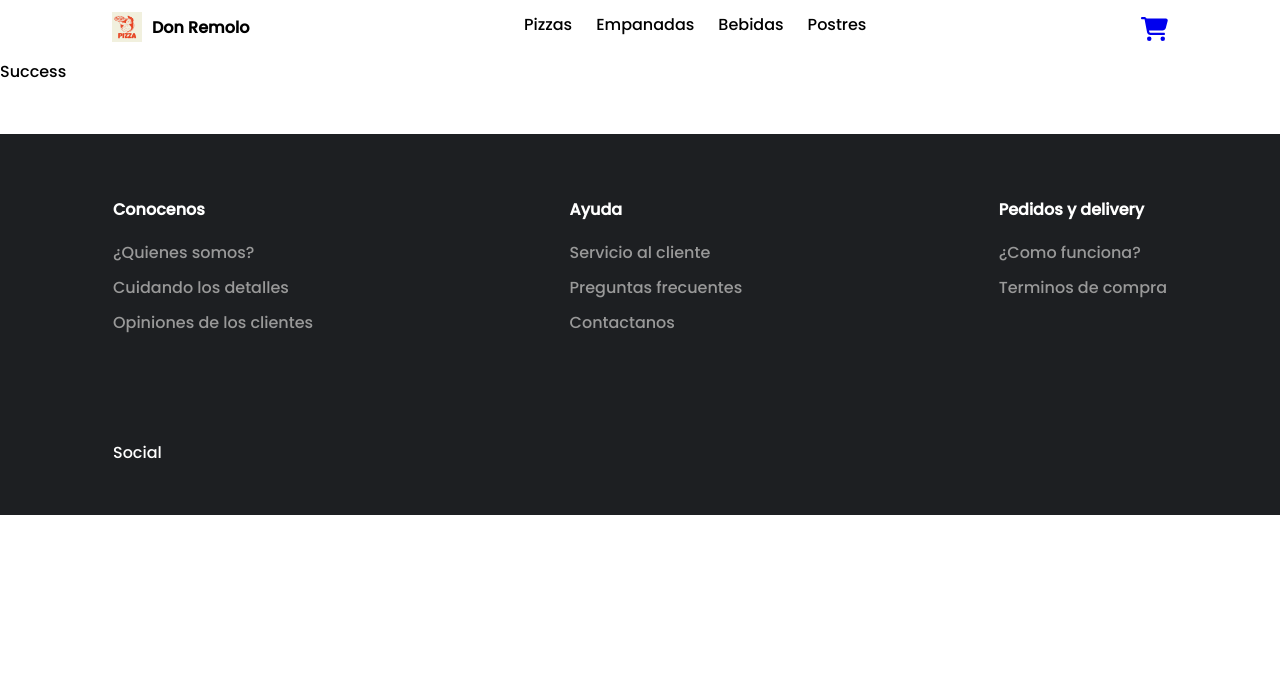
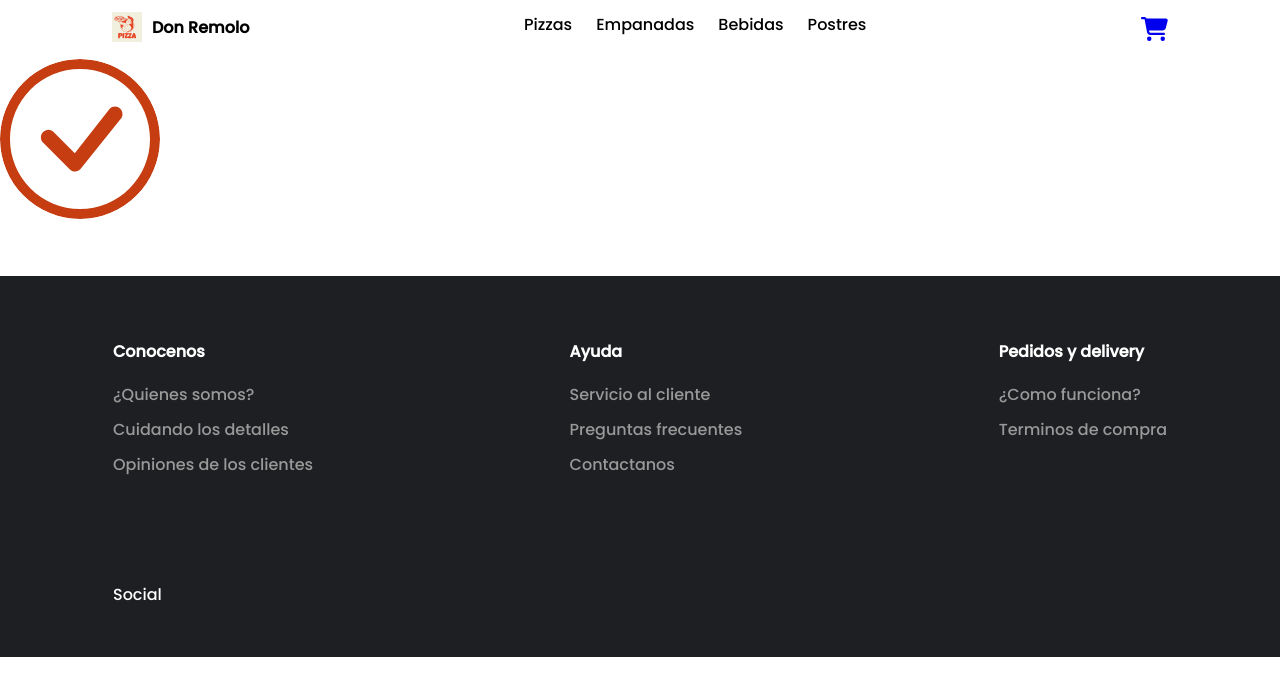
Before and after one commit to YonPalac1/pizzeria_don_remolo, a React (Create React App) app in the folder frontend/: page /success in a window 1280 px wide. Shown: the top 696 px of the page. Built offline with nearby package versions, Linux system fonts and the light colour scheme; no server answers.

Commit message:
Creating SuccessIcon

```diff
--- a/frontend/src/pages/success/Success.jsx
+++ b/frontend/src/pages/success/Success.jsx
@@ -1,6 +1,8 @@
-import React, { useEffect, useState} from 'react'
+import React, { useEffect } from 'react'
 import { useDispatch, useSelector } from 'react-redux'
 import { makeOrder } from '../../redux/cartReducer'
+import { SuccessIcon } from './successIcon/SuccessIcon'
+
 export const Success = () => {
 
     const order = useSelector(state => state.cart.order)
@@ -9,7 +11,7 @@ export const Success = () => {
     // useEffect(() => {
     //   order !==
     // })
-    const orderStatus = useSelector(state => state.cart.orderStatus)
+    // const orderStatus = useSelector(state => state.cart.orderStatus)
 
     const dispatch = useDispatch();
 
@@ -21,6 +23,9 @@ export const Success = () => {
 
     // console.log(orderStatus)
   return (
-    <div>Success</div>
+    <div>
+      <SuccessIcon/>
+
+    </div>
   )
 }
--- /dev/null
+++ b/frontend/src/pages/success/successIcon/SuccessIcon.jsx
@@ -0,0 +1,20 @@
+import React from 'react'
+import './successIcon.css'
+
+
+export const SuccessIcon = () => {
+    return (
+        <svg className='circle' width="100" height="100" viewBox="0 0 100 100" fill="none" xmlns="http://www.w3.org/2000/svg">
+            <g clip-path="url(#clip0_167_655)">
+                <path fill-rule="evenodd" clip-rule="evenodd" d="M50 93.75C61.6032 93.75 72.7312 89.1406 80.9359 80.9359C89.1406 72.7312 93.75 61.6032 93.75 50C93.75 38.3968 89.1406 27.2688 80.9359 19.0641C72.7312 10.8594 61.6032 6.25 50 6.25C38.3968 6.25 27.2688 10.8594 19.0641 19.0641C10.8594 27.2688 6.25 38.3968 6.25 50C6.25 61.6032 10.8594 72.7312 19.0641 80.9359C27.2688 89.1406 38.3968 93.75 50 93.75ZM50 100C63.2608 100 75.9785 94.7322 85.3553 85.3553C94.7322 75.9785 100 63.2608 100 50C100 36.7392 94.7322 24.0215 85.3553 14.6447C75.9785 5.26784 63.2608 0 50 0C36.7392 0 24.0215 5.26784 14.6447 14.6447C5.26784 24.0215 0 36.7392 0 50C0 63.2608 5.26784 75.9785 14.6447 85.3553C24.0215 94.7322 36.7392 100 50 100Z" fill="#C53D11" />
+                <path fill-rule="evenodd" clip-rule="evenodd" d="M68.5626 31.0625C69.4373 30.1955 70.6181 29.7075 71.8497 29.7041C73.0813 29.7007 74.2648 30.1822 75.1442 31.0444C76.0237 31.9066 76.5285 33.0803 76.5494 34.3117C76.5704 35.5431 76.1059 36.7334 75.2564 37.625L50.3064 68.8125C49.8776 69.2744 49.36 69.6451 48.7847 69.9023C48.2094 70.1596 47.5881 70.2982 46.958 70.3099C46.3278 70.3216 45.7018 70.2061 45.1174 69.9703C44.5329 69.7345 44.002 69.3832 43.5564 68.9375L27.0251 52.4C26.5646 51.9709 26.1952 51.4534 25.939 50.8784C25.6828 50.3034 25.545 49.6827 25.5339 49.0533C25.5228 48.4239 25.6386 47.7987 25.8744 47.2151C26.1101 46.6314 26.461 46.1012 26.9061 45.6561C27.3513 45.2109 27.8815 44.86 28.4651 44.6243C29.0488 44.3885 29.674 44.2727 30.3034 44.2838C30.9328 44.295 31.5535 44.4327 32.1285 44.6889C32.7035 44.9451 33.221 45.3145 33.6501 45.775L46.7376 58.8563L68.4439 31.2C68.4826 31.1516 68.5244 31.1057 68.5689 31.0625H68.5626Z" fill="#C53D11" />
+            </g>
+            <defs>
+                <clipPath id="clip0_167_655">
+                    <rect width="100" height="100" fill="white" />
+                </clipPath>
+            </defs>
+        </svg>
+
+    )
+}
--- /dev/null
+++ b/frontend/src/pages/success/successIcon/successIcon.css
@@ -0,0 +1,9 @@
+.circle{
+   color: #C53D11;
+   width: 20vh;
+   height: 20vh;
+   -moz-border-radius: 50%;
+   -webkit-border-radius: 50%;
+   border-radius: 50%;
+
+}
```
